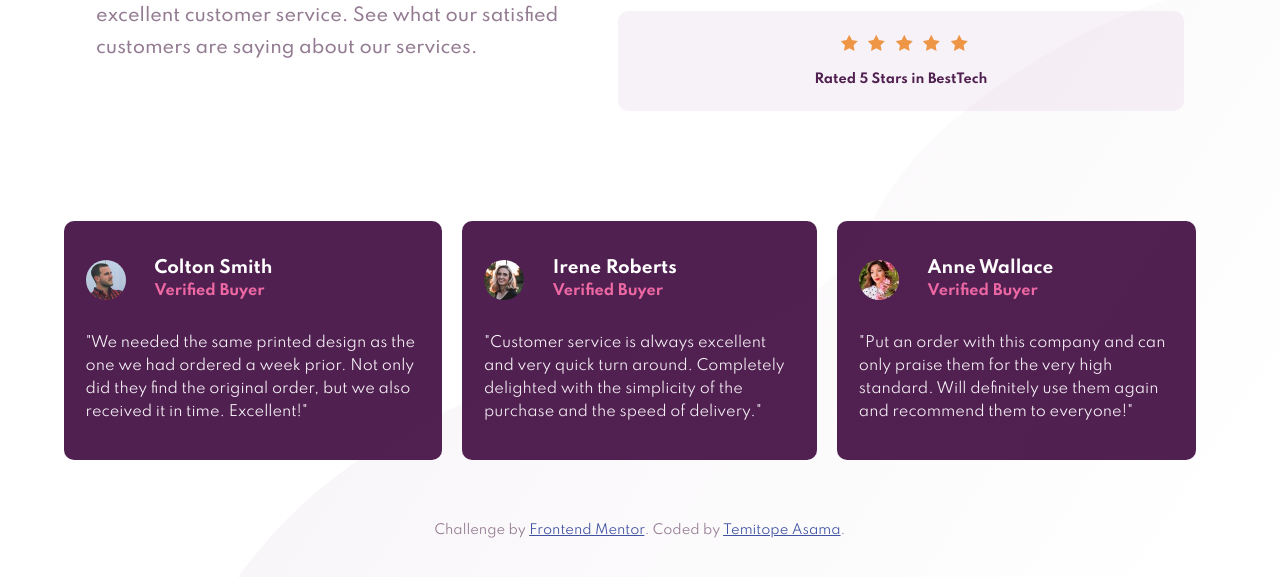
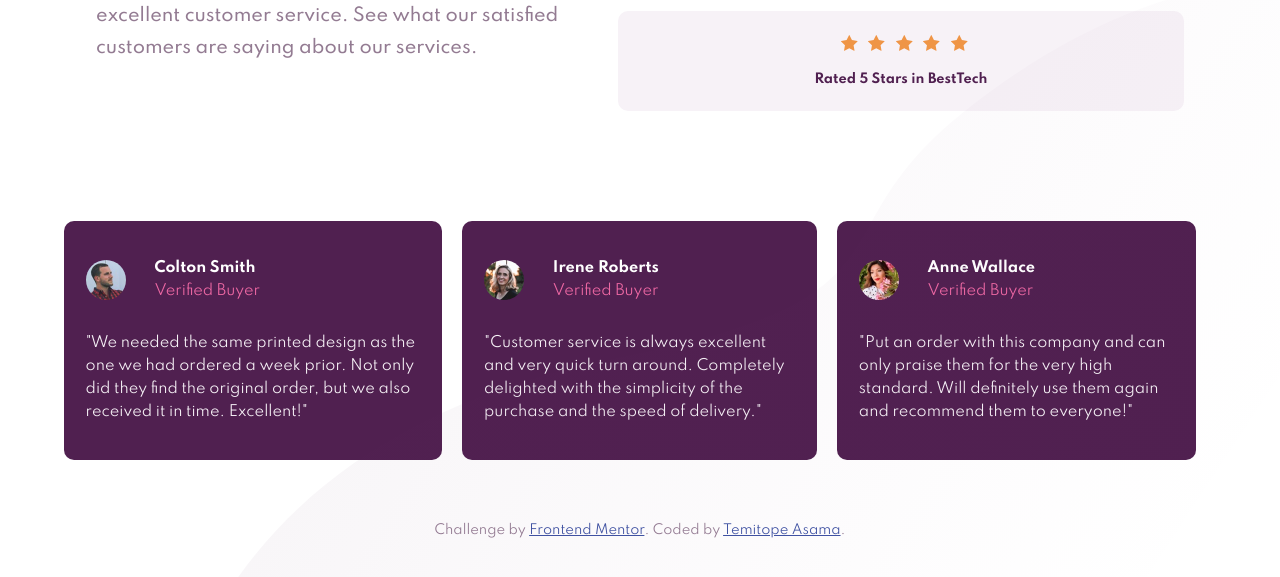
Before and after one commit to TemitopeAsama/Social-Proof-Section, a plain HTML site: page index.html in a window 1280 px wide. Shown: the part 365-942 px from the top of the page. Drawn offline with Linux system fonts and the light colour scheme.

Commit message:
Modified CSS

```diff
--- a/styles.css
+++ b/styles.css
@@ -113,12 +113,14 @@ article > p {
 }
 
 .name {
+    font-size: .9rem;
     font-weight: 700;
     color: hsl(0, 0%, 100%);
 }
 
 .status {
     color: hsl(333, 80%, 67%);
+    font-weight: 400;
 }
 
 @media screen and (max-width:369px) {
```
